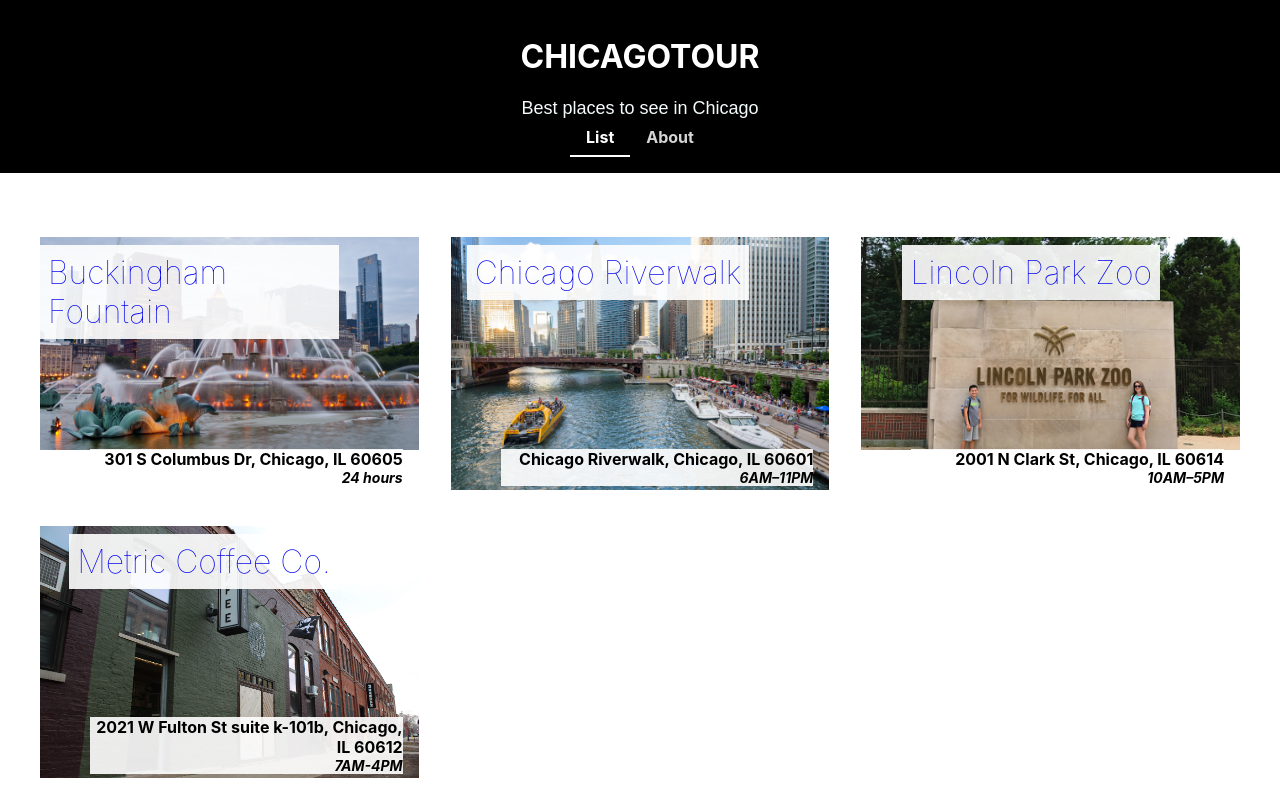
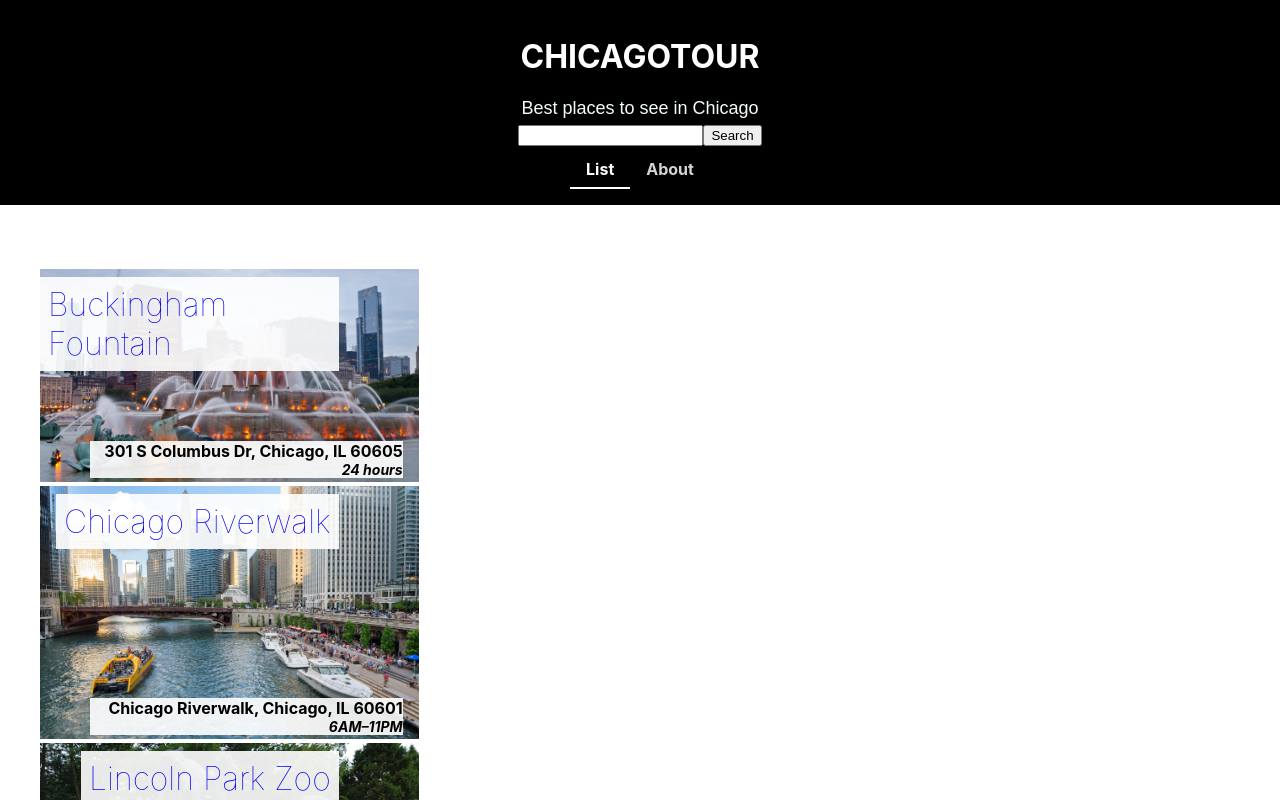
Before and after one commit to Meka88/chicago_tours, a React (Create React App) app: page /details/1 in a window 1280 px wide. Shown: the top 800 px of the page. Built offline with nearby package versions, Linux system fonts and the light colour scheme.

Commit message:
searching places

```diff
--- a/src/components/App.js
+++ b/src/components/App.js
@@ -1,6 +1,6 @@
 //import React from 'react';
 import './App.css';
-import Title from './Title/Title';
+import PageHeader from './PageHeader/PageHeader';
 import PLACESList from './PLACESList/PLACESList';
 import Footer from './Footer/Footer';
 import { HashRouter as Router, Route } from 'react-router-dom';
@@ -11,7 +11,7 @@ function App() {
   return (
     <Router>
     <div className="App">
-      <Title />
+      <PageHeader />
       <Route exact path="/" component={PLACESList}/>
       <Route path="/about" component={About}/>
       <Route path="/details/:id" component={PLACESDetails} />
--- a/src/components/PLACESDetails/PLACESDetails.js
+++ b/src/components/PLACESDetails/PLACESDetails.js
@@ -1,5 +1,5 @@
 import './PLACESDetails.css'
-import data from '../../places-data.json'
+import data from '../places-data/places-data.js'
 
 function PLACESDetails(props) {
   const { id } = props.match.params // Location index
--- a/src/components/PLACESList/PLACESList.css
+++ b/src/components/PLACESList/PLACESList.css
@@ -19,3 +19,25 @@
         grid-template-columns: 1fr;
     }
 }
+.PLACESList form {
+    display: flex;
+    align-items: flex-start;
+  }
+
+  .PLACESList form input, .PLACESList form button {
+    padding: 0.5em;
+    margin: 0;
+    border: 1px solid;
+    font-size: 1;
+  }
+
+  .PLACESList form input {
+    flex: 1;
+    border-top-left-radius: 0.5em;
+    border-bottom-left-radius: 0.5em;
+  }
+
+  .PLACESList form button {
+    border-top-right-radius: 0.5em;
+    border-bottom-right-radius: 0.5em;
+  }
--- a/src/components/PLACESList/PLACESList.js
+++ b/src/components/PLACESList/PLACESList.js
@@ -1,14 +1,16 @@
 import PLACESSpace from '../PLACESSpace/PLACESSpace';
 import './PLACESList.css';
-import data from "../../places-data.json";
-
+import data from "../places-data/places-data.js";
+import { useState } from 'react';
 
 function PLACESList() {
-    const places = data.map(({ title, address, images, hours}, i) => {
+    const [ query, setQuery ] = useState('')
+    const places = data.filter(obj => obj.title.includes(query) || obj.address.includes(query)).map((obj) => {
+        const { id, title, address, images, hours, features } = obj
         return (
             <PLACESSpace
-            id={i}
-            key={title}
+            id={id}
+            key={`${title}-${id}`}
             name={title}
             address={address}
             image={images[0]}
@@ -17,7 +19,17 @@ function PLACESList() {
     })
      return (
          <div className="PLACESList">
+             {/* <form>
+                <input
+                    value={query}
+                    placeholder="search"
+                    onChange={(e) => setQuery(e.target.value)}
+                />
+                <button type="submit">Search</button>
+            </form> */}
+            <div>
              { places }
+            </div>
          </div>
      )
 }
--- a/src/components/Title/Title.css
+++ b/src/components/PageHeader/PageHeader.css
@@ -1,4 +1,4 @@
-.Title {
+.PageHeader {
     box-sizing: border-box;
     width: 100%;
     padding: 1em;
@@ -6,19 +6,25 @@
     background-color: rgb(0, 0, 0);
     color: #fff;
 }
-.Title-Subtitle {
+.PageHeader-Subtitle {
     color: rgb(244, 251, 252);
     font-family: sans-serif;
     font-size: large;
 }
-.Title .nav-link {
+.PageHeader .nav-link {
     display: inline-block;
     padding: 0.5em 1em;
     color: rgba(255, 255, 255, 0.835);
     font-weight: bold;
     text-decoration: none;
+
   }
-  .Title .nav-link-active {
+  .PageHeader .nav-link-active {
     color: #fff;
     border-bottom: 2px solid;
   }
+.button-search {
+  //float: left;
+  padding: 5px;
+
+}
--- a/src/components/Title/Title.js
+++ b/src/components/PageHeader/PageHeader.js
@@ -1,15 +1,23 @@
 import React from 'react';
-import './Title.css';
+import './PageHeader.css';
 import { NavLink } from 'react-router-dom'
 
-function Title() {
+function PageHeader() {
     return (
-        <div className="Title">
+        <div className="PageHeader">
             <header>
             <h1>CHICAGOTOUR</h1>
-            <div className="Title-Subtitle">Best places to see in Chicago</div>
+            <div className="PageHeader-Subtitle">Best places to see in Chicago</div>
 
             <div>
+            <form className="button-search">
+                <input
+                    // value={query}
+                    // placeholder="search"
+                    // onChange={(e) => setQuery(e.target.value)}
+                />
+                <button type="submit">Search</button>
+            </form>
                 <NavLink
                 className="nav-link"
                 activeClassName="nav-link-active"
@@ -25,4 +33,4 @@ function Title() {
     )
 }
 
-export default Title
+export default PageHeader
--- /dev/null
+++ b/src/components/places-data/places-data.js
@@ -0,0 +1,7 @@
+import data from './places-data.json'
+
+data.forEach((obj, i) => {
+    obj.id = i
+})
+
+export default data
```
Also changed, not shown: src/components/places-data/places-data.json (renamed from src/places-data.json).
